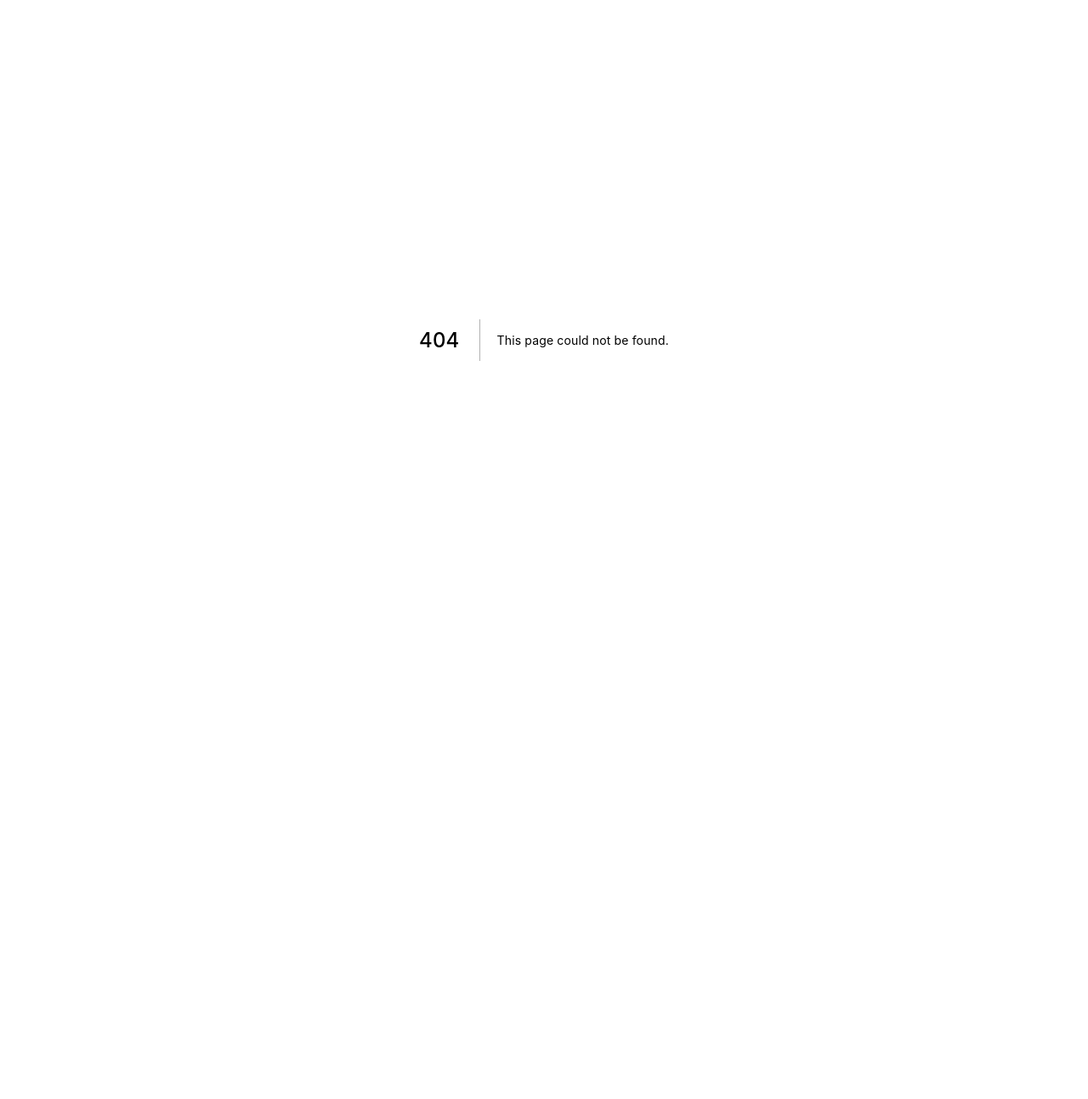
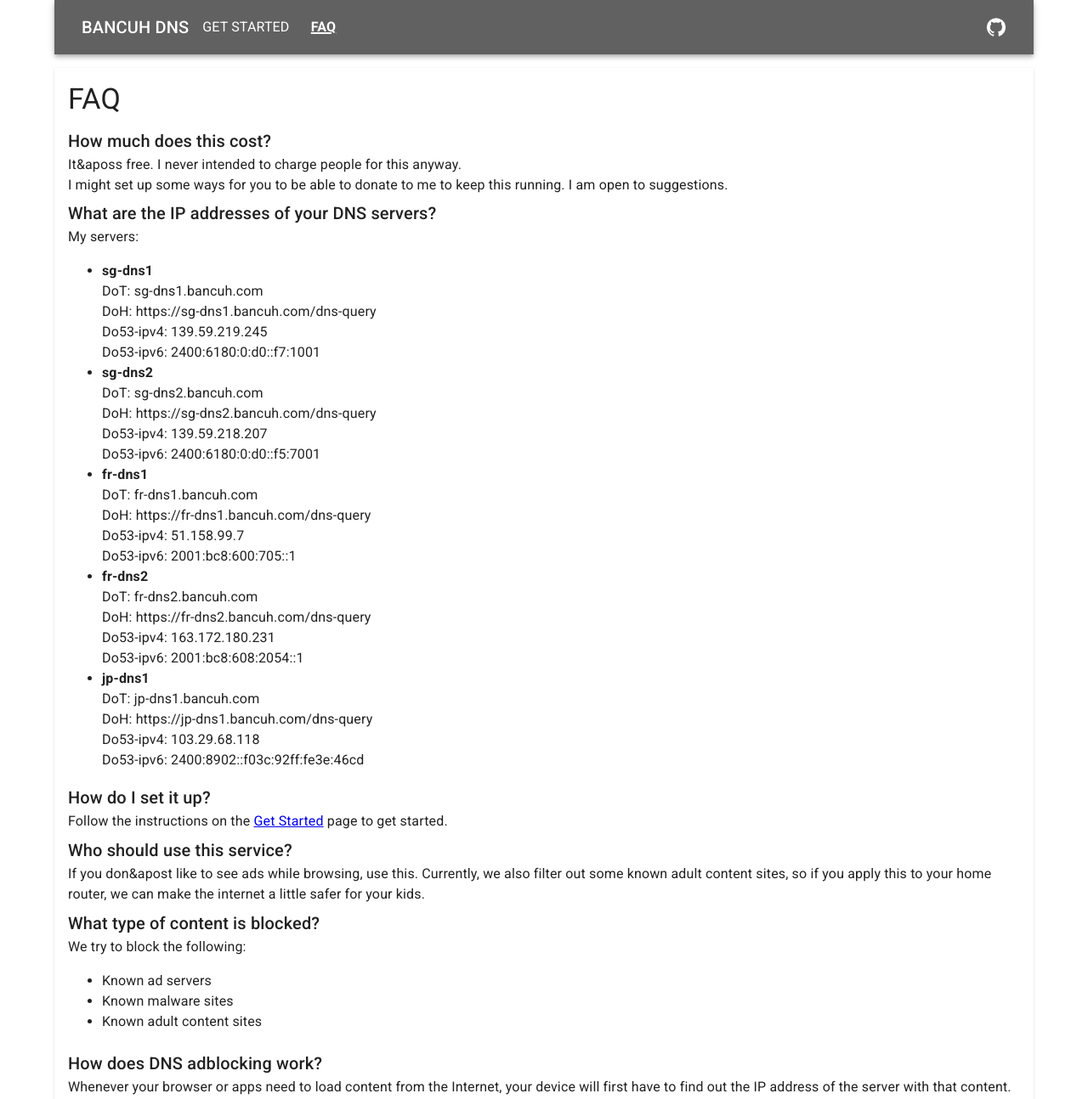
Before and after one commit to ragibkl/web-bancuh-archived, a Next.js app: page /faq in a window 1280 px wide. Before the commit this address had no page. Shown: the top 1294 px of the page at 85% size. Before the commit the page ends 800 px from the top, so only its background shows below. Built offline with nearby package versions, Linux system fonts and the light colour scheme.

Commit message:
faq page

```diff
--- a/src/components/Header.tsx
+++ b/src/components/Header.tsx
@@ -8,10 +8,24 @@
 import IconButton from "@mui/material/IconButton";
 import { useRouter } from "next/router";
 
+function HeaderLink(props: { href: string; children: JSX.Element | string }) {
+  const router = useRouter();
+
+  const isActive = router.pathname.startsWith(props.href);
+  const sx = isActive
+    ? { fontWeight: "bold", textDecoration: "underline 2px" }
+    : {};
+
+  return (
+    <Link href={props.href}>
+      <Button color="inherit">
+        <Typography sx={sx}>{props.children}</Typography>
+      </Button>
+    </Link>
+  );
+}
+
 export default function Header() {
-  const router = useRouter();
-  const selectedStart = router.pathname === "/start";
-
   return (
     <Box sx={{ flexGrow: 1 }}>
       <AppBar position="static">
@@ -24,19 +38,8 @@
             </Button>
           </Link>
 
-          <Link href="/start">
-            <Button color="inherit">
-              <Typography
-                sx={
-                  selectedStart
-                    ? { fontWeight: "bold", textDecoration: "underline 2px" }
-                    : {}
-                }
-              >
-                Get Started
-              </Typography>
-            </Button>
-          </Link>
+          <HeaderLink href="/start">Get Started</HeaderLink>
+          <HeaderLink href="/faq">FAQ</HeaderLink>
 
           <Box sx={{ flex: 1 }} />
 
--- /dev/null
+++ b/src/pages/faq.tsx
@@ -0,0 +1,178 @@
+import { Container, Paper, Typography } from "@mui/material";
+import type { NextPage } from "next";
+import Head from "next/head";
+import Link from "next/link";
+
+import Header from "../components/Header";
+import { servers } from "../services/servers";
+
+const FAQ: NextPage = () => {
+  return (
+    <>
+      <Head>
+        <title>Bancuh DNS: FAQ</title>
+        <meta name="description" content="Free Adblock DNS" />
+        <link rel="icon" href="/favicon.png" />
+      </Head>
+
+      <Container maxWidth="lg">
+        <Header />
+
+        <Paper
+          sx={{
+            alignItems: "flex-start",
+            display: "flex",
+            flexDirection: "column",
+            marginY: 2,
+            padding: 2,
+          }}
+        >
+          <Typography variant="h4" gutterBottom>
+            FAQ
+          </Typography>
+          <Typography variant="h6">How much does this cost?</Typography>
+          <Typography variant="body1" gutterBottom>
+            It&aposs free. I never intended to charge people for this anyway.
+            <br />I might set up some ways for you to be able to donate to me to
+            keep this running. I am open to suggestions.
+          </Typography>
+          <Typography variant="h6">
+            What are the IP addresses of your DNS servers?
+          </Typography>
+          My servers:
+          <ul>
+            {servers.map((s) => (
+              <li key={s.fullName}>
+                <b>{s.shortName}</b>
+                <br />
+                DoT: {s.fullName}
+                <br />
+                DoH: https://{s.fullName}/dns-query
+                <br />
+                Do53-ipv4: {s.ipv4}
+                <br />
+                Do53-ipv6: {s.ipv6}
+              </li>
+            ))}
+          </ul>
+          <Typography variant="h6">How do I set it up?</Typography>
+          <Typography variant="body1" gutterBottom>
+            Follow the instructions on the{" "}
+            <Link href="/start">Get Started</Link> page to get started.
+          </Typography>
+          <Typography variant="h6">Who should use this service?</Typography>
+          <Typography variant="body1" gutterBottom>
+            If you don&apost like to see ads while browsing, use this. Currently, we
+            also filter out some known adult content sites, so if you apply this
+            to your home router, we can make the internet a little safer for
+            your kids.
+          </Typography>
+          <Typography variant="h6">What type of content is blocked?</Typography>
+          <Typography variant="body1" gutterBottom>
+            We try to block the following:
+            <ul>
+              <li>Known ad servers</li>
+              <li>Known malware sites</li>
+              <li>Known adult content sites</li>
+            </ul>
+          </Typography>
+          <Typography variant="h6">How does DNS adblocking work?</Typography>
+          <Typography variant="body1" gutterBottom>
+            Whenever your browser or apps need to load content from the
+            Internet, your device will first have to find out the IP address of
+            the server with that content. It will first look in your system&aposs
+            hosts file. Next, it will try your DNS servers. DNS servers then
+            provides the IP address of the domain name that serves the content.
+            Having the correct IP address of domain names is crucial for loading
+            Internet content.
+            <br />
+            An adblock DNS server however, does something extra. If the domain
+            name is known for hosting ads, we perform a &aposwhite lie&apos, and
+            redirect to a null server. Not having the correct IP address for
+            adservers means that ads will fail to load.
+            <br />
+            If you use any available adblock DNS server on your home router, or
+            your laptop, ads won&apost load.
+            <br />
+          </Typography>
+          <Typography variant="h6">
+            Why not use a browser extension instead?
+          </Typography>
+          <Typography variant="body1" gutterBottom>
+            Ideally, you should use browser adblock extensions whenever they are
+            available. Also use adblock dns servers to cover other use cases.
+            <br />
+            The most common way to block ads, is to install a browser extension
+            that block ads on the browser. If you use Firefox or Chrome on a
+            laptop/PC, then there are several extensions to choose from. It is
+            also quite effective.
+            <br />
+            However not all browsers and devices will have available extensions.
+            Some mobile apps nowadays also have ads placeholder in-app, and
+            extensions will not apply here.
+            <br />
+            Extensions also only apply to a single browser where it&aposs installed.
+            You probably don&apost want to install adblock extensions on every
+            single device on your home network. In comparison, adblock dns will
+            apply to your entire network.
+          </Typography>
+          <Typography variant="h6">
+            Why not edit the hosts file instead?
+          </Typography>
+          <Typography variant="body1" gutterBottom>
+            Actually, using hosts file would be slightly faster and more
+            reliable than using our adblock DNS servers. When possible, you
+            should use hosts file instead. Again, you can still use our adblock
+            DNS servers to cover for other use cases. Here&aposs why.
+            <br />
+            Host files work offline, your device will immediately know which ad
+            domains to block, without relying on external providers. You can
+            then stick to Google&aposs DNS or OpenDNS servers for regular content,
+            which should be more reliable and faster than my own servers.
+            <br />
+            There are also tools that can help you configure this. AdAway works
+            on rooted Android devices. Some projects
+            (https://github.com/StevenBlack/hosts) provide hosts files that you
+            can use straight away.
+            <br />
+            But again, it does not work for all devices. I&aposm not sure if it is
+            possible on IOS, and doing this on Android requires the device to be
+            rooted. And you have to configure each single device on your
+            network.
+            <br />
+            It is also possible that you are also using your hosts file for
+            other purposes, and you don&apost want to pollute it with thousands of
+            lines of ad domains. Also, a misconfigured host file will disrupt
+            your Internet.
+            <br />
+            Use adblock DNS when you don&apost want to deal with hosts file. It&aposs
+            easier.
+            <br />
+          </Typography>
+          <Typography variant="h6">
+            Is it possible to host adblock DNS servers myself?
+          </Typography>
+          <Typography variant="body1" gutterBottom>
+            Certainly. There are several guides on the Internet on how to set
+            this up. This has been done before numerous times.
+            <br />I recommend you get started with my project on github at
+            https://github.com/ragibkl/adblock-dns-server. Using a few commands,
+            you can get up and running within minutes.
+          </Typography>
+          <Typography variant="h6">
+            It does not seem to work. How do I fix this?
+          </Typography>
+          <Typography variant="body1" gutterBottom>
+            At the moment, we don&apost have a dedicated troubleshooting page or
+            help page yet. Will add this soon.
+            <br />
+            For now, head over to the project issues page on GitHub at
+            https://github.com/ragibkl/adblock-dns-server/issues
+          </Typography>
+        </Paper>
+      </Container>
+    </>
+  );
+};
+
+export default FAQ;
```
Also changed, not shown: src/pages/start.tsx (+4 -4 lines).
